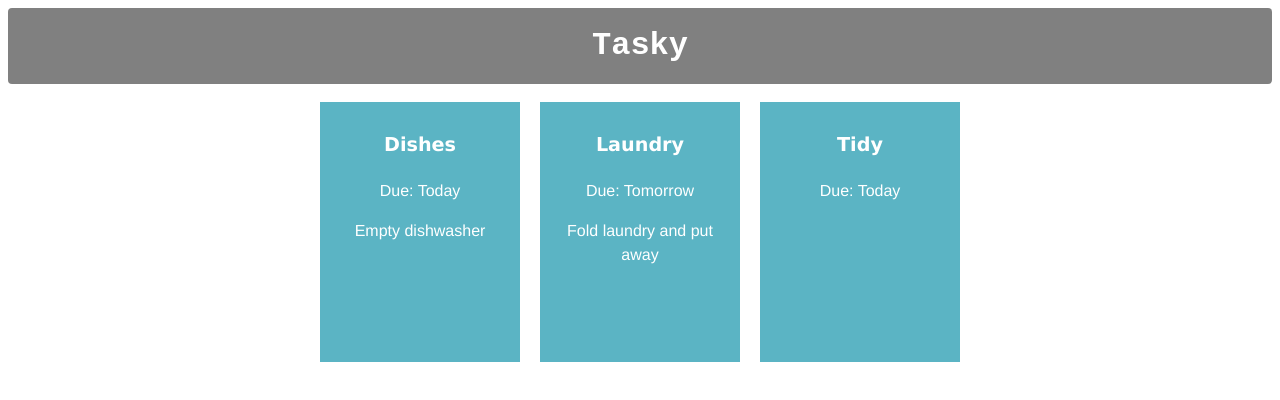
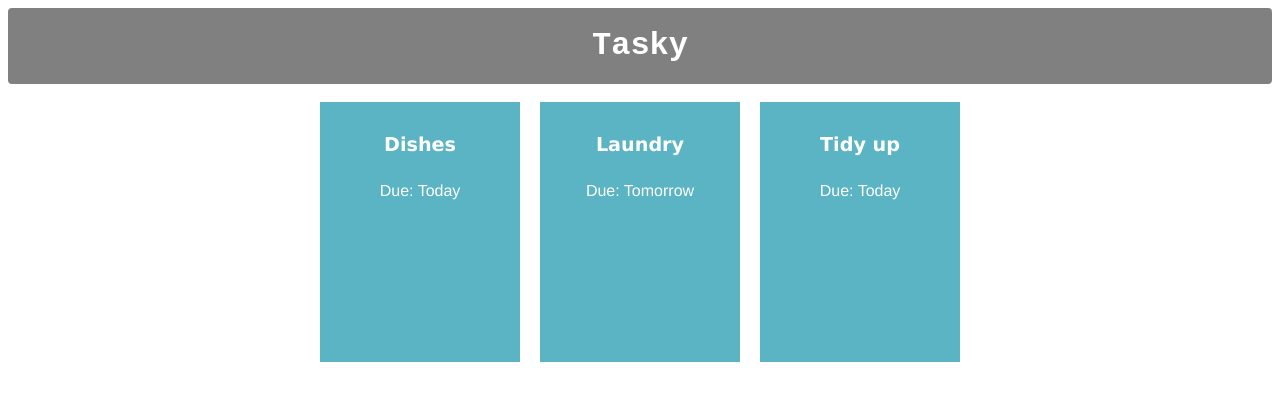
Before and after one commit to KarlEstante-20111872/react-basics-labs, a React (Vite) app in the folder react/: page / in a window 1280 px wide. Shown: the top 400 px of the page. Built offline with nearby package versions, Linux system fonts and the light colour scheme.

Commit message:
Added task state

```diff
--- a/react/src/App.jsx
+++ b/react/src/App.jsx
@@ -1,20 +1,24 @@
 import './App.css';
 import Task from './components/Task';
+import React, { useState } from 'react';
 
 function App() {
-  return (
+    const [ taskState, setTaskState ] = useState({
+    tasks: [
+      { title:"Dishes", description: "Empty dishwasher", deadline: "Today" },
+      { title: "Laundry", description: "Fold clothes and put away", deadline: "Tomorrow" },
+      { title: "Tidy up", deadline: "Today" }
+    ]
+  });
+    return (
     <div className="container">
       <h1>Tasky</h1>
-      <div className="description">
-      <Task title="Dishes" deadline="Today" >
-        Empty dishwasher </Task>
-      <Task title="Laundry" deadline="Tomorrow">
-        Fold laundry and put away
-        </Task>
-      <Task title="Tidy" deadline="Today" />
-      </div>
+      <Task title={taskState.tasks[0].title} deadline={taskState.tasks[0].deadline} description={taskState.tasks[0].description} />
+      <Task title={taskState.tasks[1].title} deadline={taskState.tasks[1].deadline} description={taskState.tasks[1].description} />
+      <Task title={taskState.tasks[2].title} deadline={taskState.tasks[2].deadline} description={taskState.tasks[2].description} />
     </div>
   );
+
 }
 
 export default App;
```
